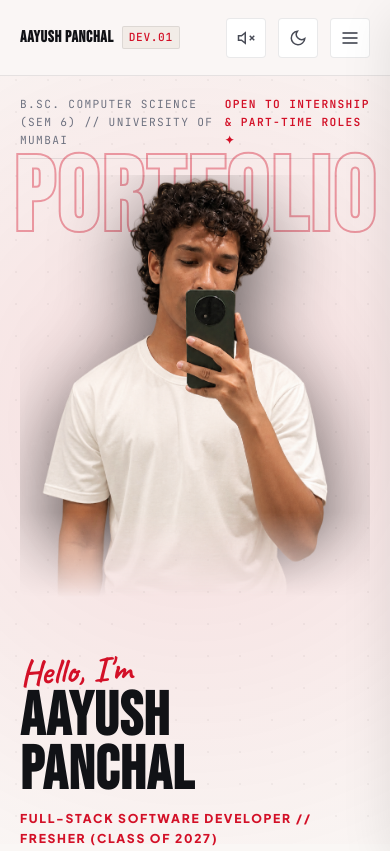
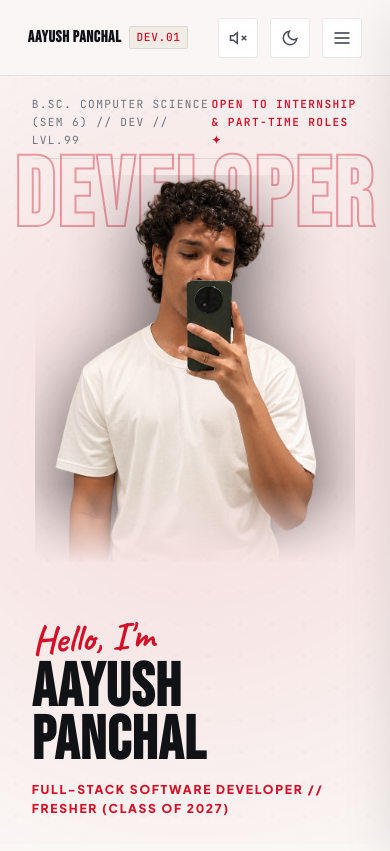
Before and after one commit to Aayu061/Portfolio-web, a plain HTML site: page index.html in a window 390 px wide. Shown: the top 851 px of the page. Drawn offline with nearby package versions, Linux system fonts and the light colour scheme.

Commit message:
feat(ux): full-screen fluid alignment, DEVELOPER gamer watermark, luminous hello text, and authentic coding IDE mockup

```diff
--- a/css/components.css
+++ b/css/components.css
@@ -1361,10 +1361,10 @@
   left: 50%;
   transform: translateX(-50%);
   font-family: var(--font-display);
-  font-size: clamp(6.5rem, 20vw, 21rem);
+  font-size: clamp(6rem, 18.2vw, 24rem);
   line-height: 0.82;
   font-weight: 900;
-  letter-spacing: 0.03em;
+  letter-spacing: 0.04em;
   color: var(--watermark-color);
   -webkit-text-stroke: var(--watermark-stroke);
   opacity: var(--watermark-opacity);
@@ -1380,9 +1380,9 @@
   position: relative;
   z-index: 2;
   display: grid;
-  grid-template-columns: 1.15fr 1fr 0.85fr;
-  align-items: center;
-  gap: var(--space-lg);
+  grid-template-columns: minmax(330px, 1.25fr) minmax(370px, 1.15fr) minmax(280px, 0.95fr);
+  align-items: center;
+  gap: clamp(var(--space-md), 3vw, var(--space-2xl));
   width: 100%;
 }
 
@@ -1400,8 +1400,8 @@
   align-items: flex-end;
   z-index: 3;
   width: 100%;
-  max-width: 460px;
-  height: clamp(480px, 64vh, 700px);
+  max-width: 520px;
+  height: clamp(500px, 68vh, 760px);
   background: transparent;
   border: none;
   box-shadow: none;
@@ -1687,8 +1687,8 @@
 /* Bento Section */
 .bento-section-editorial {
   display: grid;
-  grid-template-columns: 1fr 1fr 0.95fr;
-  gap: var(--space-lg);
+  grid-template-columns: 1.15fr 1fr 1fr;
+  gap: clamp(var(--space-md), 2.2vw, var(--space-xl));
   margin-top: var(--space-3xl);
 }
 
@@ -1859,9 +1859,9 @@
 /* Contact Editorial Section */
 .contact-editorial-grid {
   display: grid;
-  grid-template-columns: 1.1fr 1fr;
-  align-items: center;
-  gap: var(--space-2xl);
+  grid-template-columns: 1fr 1.15fr;
+  align-items: center;
+  gap: clamp(var(--space-xl), 4vw, var(--space-3xl));
   margin-top: var(--space-2xl);
 }
 
--- a/css/layout.css
+++ b/css/layout.css
@@ -10,16 +10,16 @@
 
 .container {
   width: 100%;
-  max-width: 1360px;
+  max-width: min(94vw, 1760px);
   margin-inline: auto;
-  padding-inline: clamp(1.25rem, 4vw, 3.5rem);
+  padding-inline: clamp(1.25rem, 3.5vw, 4rem);
 }
 
 .container-wide {
   width: 100%;
-  max-width: 1540px;
+  max-width: min(96vw, 1880px);
   margin-inline: auto;
-  padding-inline: clamp(1.25rem, 4vw, 3.5rem);
+  padding-inline: clamp(1.25rem, 3.5vw, 4rem);
 }
 
 /* Studio Section Rhythm */
--- a/css/responsive.css
+++ b/css/responsive.css
@@ -158,15 +158,16 @@
    -------------------------------------------------------------------------- */
 @media (max-width: 1024px) {
   .hero-editorial-grid {
-    grid-template-columns: 1fr;
+    grid-template-columns: 1.1fr 0.9fr;
     gap: var(--space-xl);
   }
 
   .hero-center-cutout {
+    grid-column: 1 / -1;
     order: -1;
     margin-bottom: var(--space-lg);
-    max-width: 360px;
-    height: clamp(380px, 50vh, 520px);
+    max-width: 420px;
+    height: clamp(380px, 52vh, 540px);
     margin-inline: auto;
   }
 
@@ -185,6 +186,11 @@
   .hero-editorial-grid {
     grid-template-columns: 1fr;
     gap: var(--space-xl);
+  }
+
+  .hero-center-cutout {
+    max-width: 320px;
+    height: clamp(320px, 46vh, 440px);
   }
 
   .hero-right-col {
--- a/css/themes.css
+++ b/css/themes.css
@@ -35,6 +35,9 @@
   --watermark-color: #D31027;
   --watermark-stroke: none;
   --watermark-opacity: 0.95;
+
+  --hero-intro-color: #ff5376;
+  --hero-intro-glow: 0 0 20px rgba(255, 83, 118, 0.45);
 
   --grid-line: rgba(255, 255, 255, 0.03);
   --node-canvas-bg: #07080b;
@@ -74,6 +77,9 @@
   --watermark-stroke: 2px rgba(211, 16, 39, 0.45);
   --watermark-opacity: 0.85;
 
+  --hero-intro-color: #D31027;
+  --hero-intro-glow: none;
+
   --grid-line: rgba(17, 18, 22, 0.04);
   --node-canvas-bg: #FAF7F5;
   --node-circle-stroke: #D31027;
--- a/css/typography.css
+++ b/css/typography.css
@@ -30,13 +30,14 @@ h1, h2, h3, h4, h5, h6 {
 
 .hero-intro-script {
   font-family: var(--font-script);
-  font-size: clamp(2.2rem, 3.8vw, 3.2rem);
-  color: var(--color-crimson-red);
+  font-size: clamp(2.4rem, 4vw, 3.5rem);
+  color: var(--hero-intro-color);
   line-height: 1;
   font-weight: 700;
   transform: rotate(-3deg);
   display: inline-block;
-  margin-bottom: 0.15rem;
+  margin-bottom: 0.2rem;
+  text-shadow: var(--hero-intro-glow, none);
 }
 
 .hero-display-name {
--- a/index.html
+++ b/index.html
@@ -145,12 +145,12 @@
       <div class="container">
         <!-- Top Meta Bar -->
         <div class="hero-top-meta">
-          <div>B.SC. COMPUTER SCIENCE (SEM 6) // UNIVERSITY OF MUMBAI</div>
+          <div>B.SC. COMPUTER SCIENCE (SEM 6) // DEV // LVL.99</div>
           <div class="meta-avail">OPEN TO INTERNSHIP &amp; PART-TIME ROLES ✦</div>
         </div>
 
         <!-- Giant Background Watermark Typography -->
-        <div class="hero-watermark" aria-hidden="true">PORTFOLIO</div>
+        <div class="hero-watermark" aria-hidden="true">DEVELOPER</div>
 
         <!-- 3-Column Hero Grid -->
         <div class="hero-editorial-grid">
@@ -538,7 +538,7 @@
           <div class="contact-mockup-frame">
             <img
               src="assets/images/workspace_mockup.jpg"
-              alt="Aayush Panchal — Developer Workspace &amp; Coding Setup"
+              alt="Aayush Panchal — Full-Stack Developer Coding IDE Workspace"
               width="640"
               height="480"
               loading="lazy"
```
Also changed, not shown: assets/images/workspace_mockup.jpg, 2 other files.
